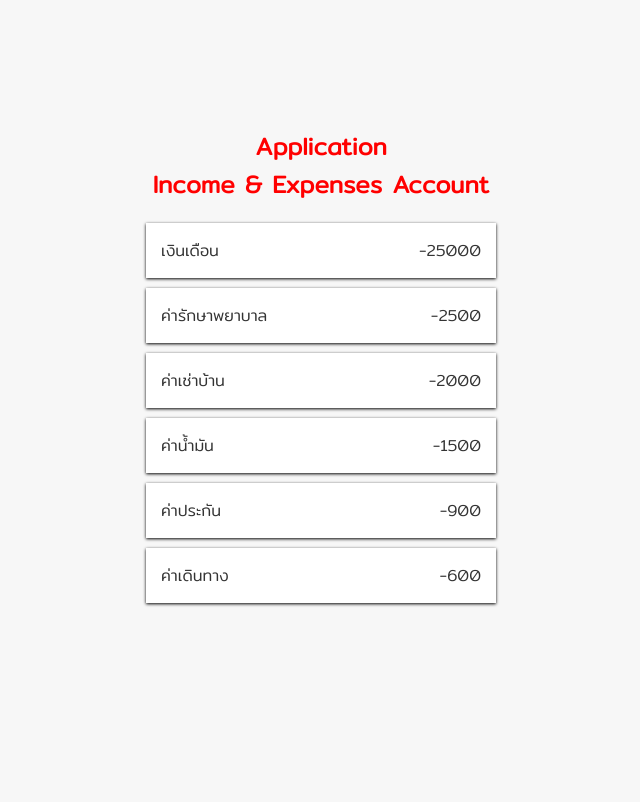
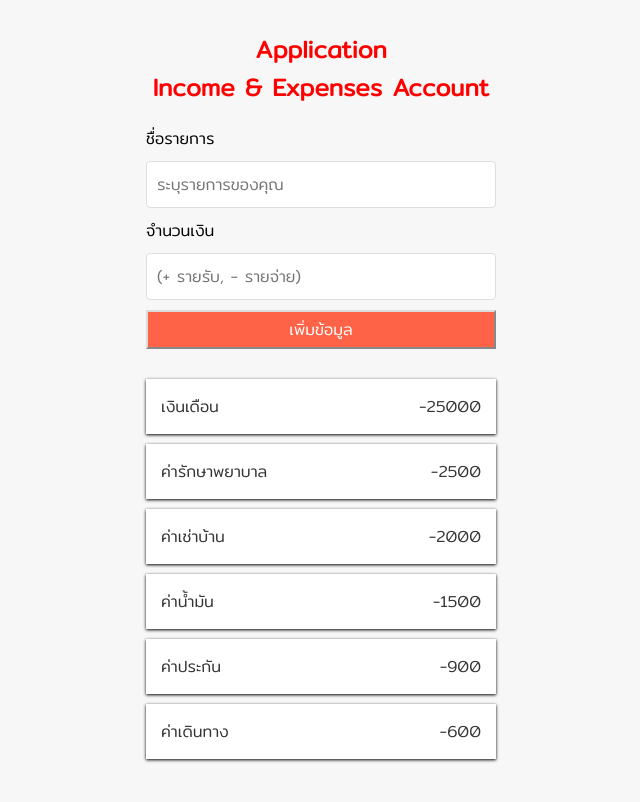
Before and after one commit to JJwachi23/JavaScript, a React (Create React App) app in the folder my-app/: page / in a window 1280 px wide. Shown: the top 802 px of the page, without its empty margins (319-959 px from the left). Built offline with nearby package versions, Linux system fonts and the light colour scheme; the HTML template or start-up script is replaced by a standard one.

Commit message:
wachirawit

```diff
--- a/my-app/src/App.js
+++ b/my-app/src/App.js
@@ -2,6 +2,7 @@ import logo from './logo.svg';
 import './App.css';
 import React from 'react';
 import Transaction from './components/Transaction';
+import FormComponent from './components/FormComponent';
 
 
 
@@ -15,6 +16,7 @@ function App() {
   return (
     <div className='container'>
       <h2 style={Design}>Application <br/>Income & Expenses Account </h2>
+      <FormComponent></FormComponent>
       <Transaction/>
     </div>
   );
--- /dev/null
+++ b/my-app/src/components/FormComponent.css
@@ -0,0 +1,29 @@
+label {
+    display: flex;
+    margin: 10px 0;
+}
+
+input {
+    border: 1px solid #dedede;
+    border-radius: 4px;
+    display: block;
+    font-size: 16px;
+    padding: 10px;
+    width: 100%;
+}
+
+input:focus {
+    outline: none;
+}
+
+.btn {
+    background-color: tomato;
+    color: #fff;
+    cursor: pointer;
+    display: block;
+    margin: 10px 0 30px;
+    padding: 5px;
+    font-size: 16px;
+    width: 100%;
+    border-color: gainsboro;
+}
--- /dev/null
+++ b/my-app/src/components/FormComponent.js
@@ -0,0 +1,37 @@
+import './FormComponent.css'
+
+const FormComponent = () => {
+
+
+    const inputTitle = (event) => {
+        console.log(event.target.value);
+    }
+
+    const inputAmount = (event) => {
+        console.log(event.target.value);
+    }
+
+    const saveItem = (event) => {
+        event.preventDefault()
+        alert('ข้อมูลของคุณถูกบันทึกเรียบร้อยแล้ว');
+    }
+    return(
+        <div>
+            <form onSubmit={saveItem}>
+                <div className="form-control">
+                    <label>ชื่อรายการ</label>
+                    <input type="text" placeholder="ระบุรายการของคุณ" onChange={inputTitle}></input>
+                </div>
+                <div className="form-control">
+                    <label>จำนวนเงิน</label>
+                    <input type="number" placeholder="(+ รายรับ, - รายจ่าย)" onChange={inputAmount}></input>
+                </div>
+                <div>
+                    <button className="btn" type="submit">เพิ่มข้อมูล</button>
+                </div>
+            </form>
+        </div>
+    )
+}
+
+export default FormComponent
--- a/my-app/src/components/Item.js
+++ b/my-app/src/components/Item.js
@@ -15,9 +15,4 @@ const Item = ({title, amount}) => {
 
 
 
-
-
-
-
-
   export default Item
```
